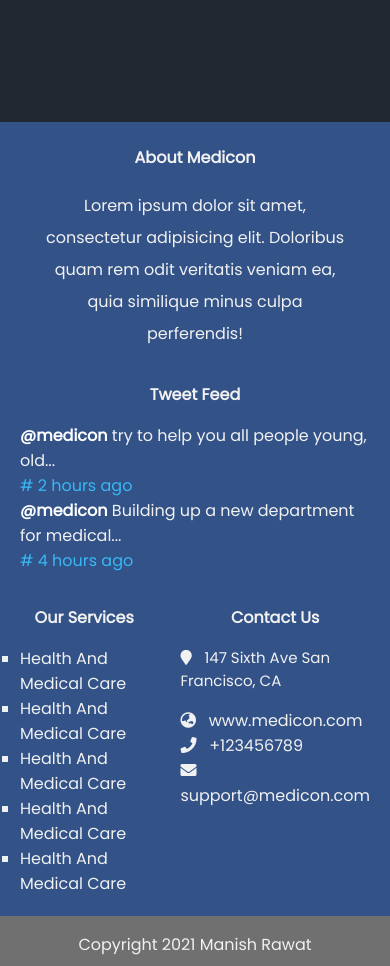
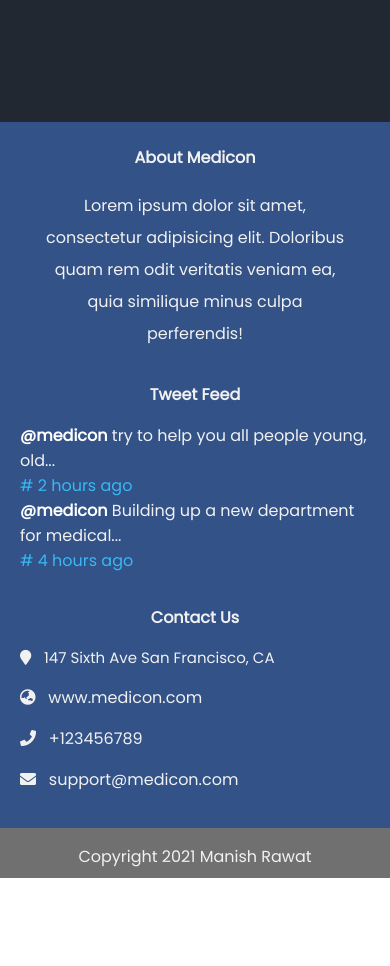
Before and after one commit to Manish889/task-1, a plain HTML site: page index.html in a window 390 px wide. Shown: the part 10200-11166 px from the top of the page. After the commit the page ends 11078 px from the top, so only its background shows below. Drawn offline with nearby package versions, Linux system fonts and the light colour scheme.

Commit message:
Update mobile.css

```diff
--- a/css/mobile.css
+++ b/css/mobile.css
@@ -156,7 +156,7 @@
     grid-template-areas:
       "footer-about footer-about"
       "tweet tweet"
-      "footer-service footer-contact";
+      "footer-contact footer-contact";
   }
 
   .footer-about {
@@ -170,6 +170,7 @@
     grid-area: tweet;
   }
   .footer-service {
+    display: none;
     grid-area: footer-service;
   }
   .footer-service li {
@@ -177,6 +178,10 @@
   }
   .footer-contact {
     grid-area: footer-contact;
+  }
+
+  .footer-contact li {
+    margin-bottom: 1rem;
   }
 
   /* .footer-about {
```
